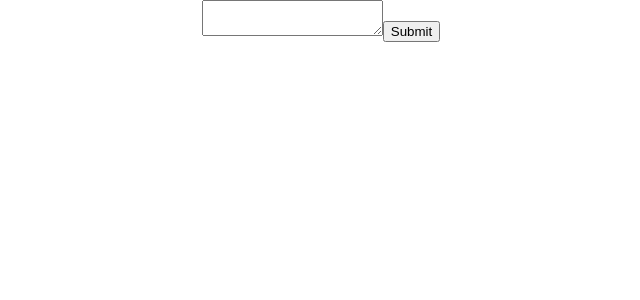
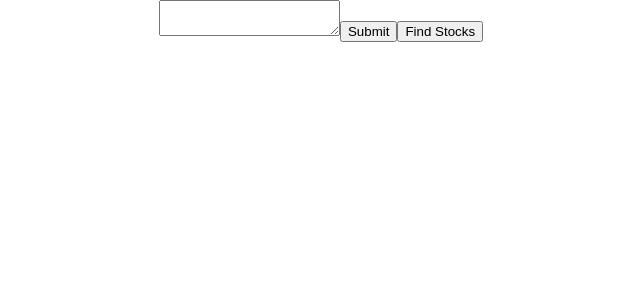
Before and after one commit to AdmiralGeneralBaba/Stock-predictor, a React (Create React App) app: page / in a window 1280 px wide. Shown: the top 300 px of the page, without its empty margins (319-959 px from the left). Built offline with nearby package versions, Linux system fonts and the light colour scheme.

Commit message:
added a 'find stock' button
- Finds bottom 10th percentile of NYSE
- Sends it as a txt file to the user
- Cool down of 30 seconds of the button to prevent spamming.

```diff
--- a/src/App.js
+++ b/src/App.js
@@ -1,10 +1,10 @@
-// Create a react component that inputs a text area message then performs a fetch request to localhost:3001 gets back a response as a data.message and displays that message in a box below.
 import React, { useState } from 'react';
 import './App.css';
 
 function App() {
     const [message, setMessage] = useState('');
     const [response, setResponse] = useState('');
+    const [isLoading, setIsLoading] = useState(false);
 
     const handleSubmit = (e) => {
         e.preventDefault();
@@ -15,9 +15,27 @@ function App() {
             },
             body: JSON.stringify({ message }),
         })
-
         .then((res) => res.json())
         .then((data) => setResponse(data.message));
+    };
+
+    const handleFindStocks = () => {
+        setIsLoading(true);
+        fetch('http://localhost:3001/tickers', {
+            method: 'GET',
+        })
+        .then((res) => res.text())
+        .then((data) => {
+            const link = document.createElement('a');
+            link.href = URL.createObjectURL(new Blob([data], { type: 'text/plain' }));
+            link.download = 'stocks.txt';
+            document.body.appendChild(link);
+            link.click();
+            document.body.removeChild(link);
+        })
+        .finally(() => {
+            setTimeout(() => setIsLoading(false), 30000);  // cooldown of 30 seconds
+        });
     };
 
     return (
@@ -28,10 +46,11 @@ function App() {
                     onChange={(e) => setMessage(e.target.value)}
                 ></textarea>
                 <button type="submit">Submit</button>
+                <button type="button" onClick={handleFindStocks} disabled={isLoading}>Find Stocks</button>
             </form>
             <div>{response}</div>
         </div>
     );
 }
 
-export default App
+export default App;
```
Also changed, not shown: index.js (+16 -8 lines).
